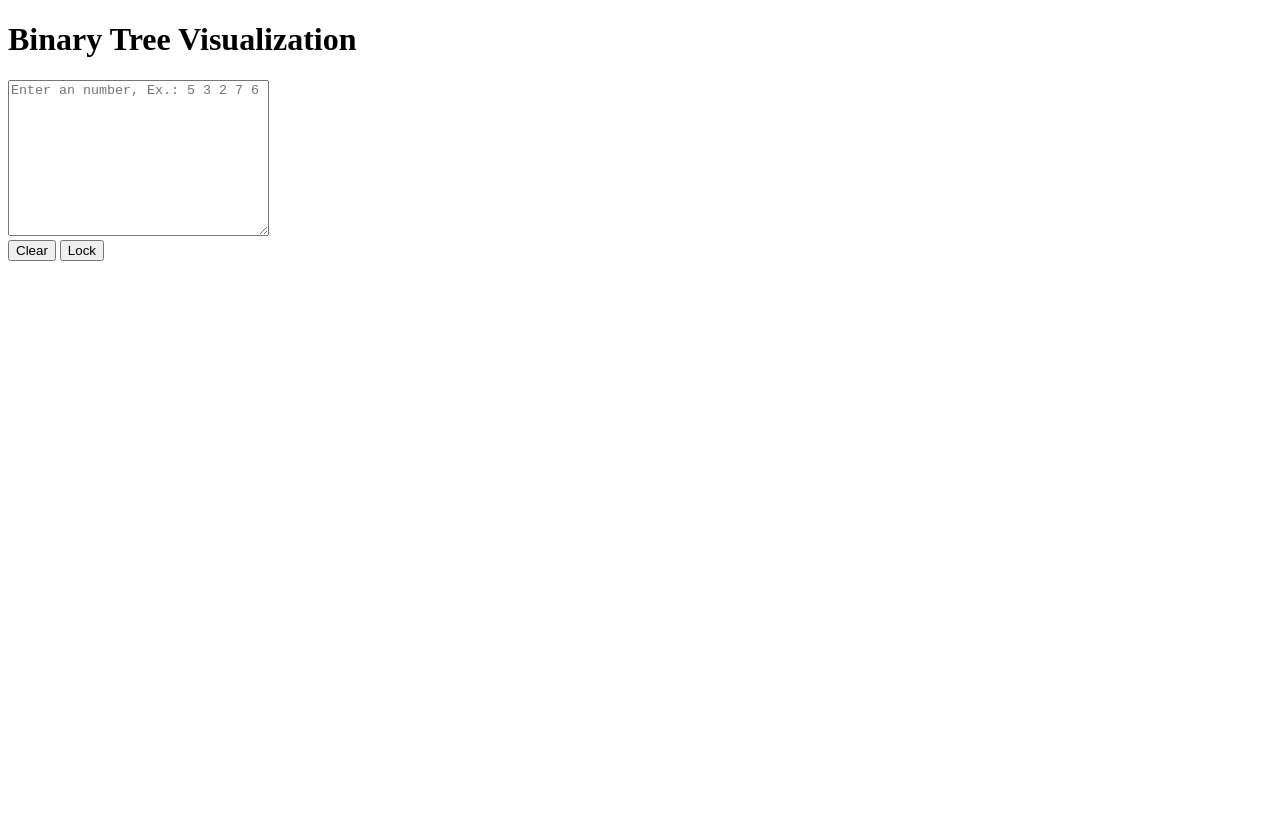
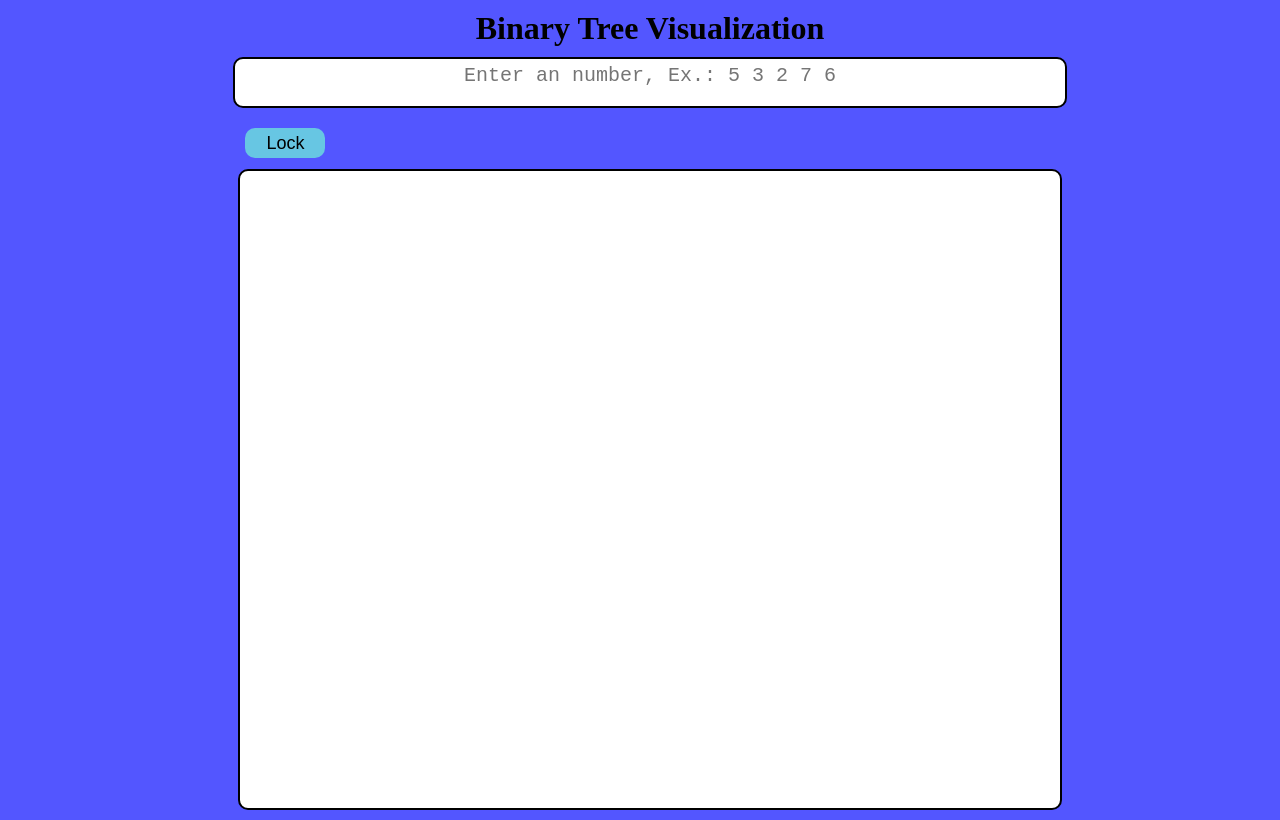
Before and after one commit to sanjaraiy/BinaryTreeVisualization, a plain HTML site: page index.html in a window 1280 px wide. Drawn offline with Linux system fonts and the light colour scheme.

Commit message:
added css file of BST project

```diff
--- a/index.html
+++ b/index.html
@@ -4,15 +4,17 @@
     <meta charset="UTF-8">
     <meta name="viewport" content="width=device-width, initial-scale=1.0">
     <title>Binary Tree</title>
+
+    <link rel="stylesheet" href="./style.css">
 </head>
 <body>
     <div class="container">
         <h1>Binary Tree Visualization</h1>
         <div class="findContainer"></div>
-        <textarea id="inp" type="number" cols="30" rows="10" placeholder="Enter an number, Ex.: 5 3 2 7 6"></textarea>
+        <textarea id="input" type="number" cols="30" rows="10" placeholder="Enter an number, Ex.: 5 3 2 7 6"></textarea>
         <div class="btn-container">
+            <button class="btn-lock">Lock</button>
             <button class="btn-clear">Clear</button>
-            <button class="btn">Lock</button>
         </div>
         <div class="box graph" id="tree"></div>
     </div>
--- /dev/null
+++ b/style.css
@@ -0,0 +1,126 @@
+*{
+    margin: 0;
+    padding: 0;
+}
+
+body{
+    background:#5356FF;
+}
+
+.container{
+    /* border: 2px solid; */
+    position:absolute;
+    width: 80%;
+    left: 10%;
+    height: 100vh;
+    /* top: 10%; */
+    display: flex;
+    flex-direction: column;
+    /* justify-content: center; */
+    align-items: center;
+    padding:10px;
+
+}
+
+.container #input{
+    position: relative;
+    border: 2px solid;
+    width: 80%;
+    height: 5%;
+    margin:10px 0;
+    resize: none;
+    font-size: x-large;
+    text-align: center;
+    padding:5px;
+    outline: none;
+    border-radius: 10px;
+    overflow: hidden;
+}
+.container .findContainer{
+    position: relative;
+    width: 80%;
+    /* left: 10%; */
+    text-align: center;
+}
+
+.numContainer{
+    width: 50px;
+    height: 50px;
+    display: inline-block;
+    justify-content: center;
+    background-color: white;
+    margin-right: 10px;
+    margin-top: 5px;
+    border-radius: 50px;
+    border: none;
+    cursor: pointer;
+}
+
+.container #tree{
+    position: relative;
+    width: 80%;
+    margin-top: 1%;
+    /* left: 10%; */
+    height: 85%;
+    background-color: white;
+    border: 2px solid black;
+    overflow: auto;
+    border-radius: 10px;
+
+}
+
+.btn-container{
+    position: relative;
+    width: 80%;
+    display: flex;
+    justify-content: flex-start;
+    margin-top: 10px;
+}
+
+.btn-lock, .btn-clear{
+   position: relative;
+   width: 80px;
+   height: 30px;
+   border: none;
+   cursor: pointer;
+   border-radius: 10px;
+   background-color: #67C6E3;
+   margin-left: 5px;
+   font-weight: 400;
+   font-size: 18px;
+}
+.btn-clear:hover,.btn-lock:hover{
+    background-color:#50a8c2;
+}
+.btn-clear{
+    display: none;
+}
+
+/* =============Animation=================*/
+.gold{
+    animation: goldfill 1s forwards;
+}
+.gray{
+    animation: brownfill 1s forwards;
+}
+.green{
+    animation: greenfill 1s forwards;
+}
+
+@keyframes goldfill{
+    100%{
+        fill: gold;
+    }
+}
+@keyframes brownfill{
+    100%{
+        fill:gray;
+        transform: scale(0.9);
+    }
+}
+@keyframes greenfill{
+    100%{
+        fill:green;
+        transform: scale(1.1);
+    }
+}
```
Also changed, not shown: 1 other file.
